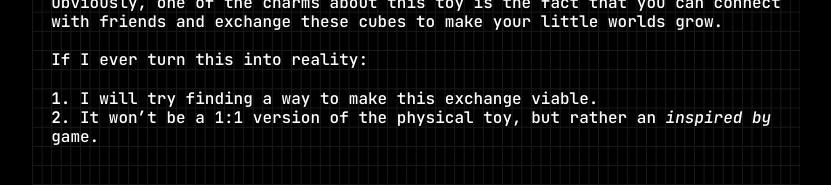
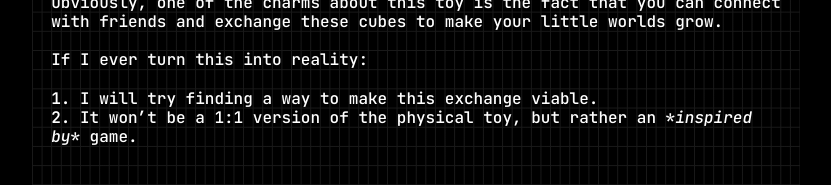
Before and after one commit to GerardGascon/logs, a Jekyll site: the page built from _logs/2025-02-05-game-idea-digital-cube-world.md, in a window 1280 px wide. Shown: the part 1485-1670 px from the top of the page, without its empty margins (224-1055 px from the left). Built offline with Jekyll 4.4.1, drawn with Linux system fonts in a browser that asks for light colours; the table of contents is made by our own code.

Commit message:
chore: added mark for better understanding

```diff
--- a/_logs/2025-02-05-game-idea-digital-cube-world.md
+++ b/_logs/2025-02-05-game-idea-digital-cube-world.md
@@ -31,4 +31,4 @@
 If I ever turn this into reality:
 
 1. I will try finding a way to make this exchange viable.
-2. It won't be a 1:1 version of the physical toy, but rather an _inspired by_ game.
+2. It won't be a 1:1 version of the physical toy, but rather an \*_inspired by_\* game.
```
